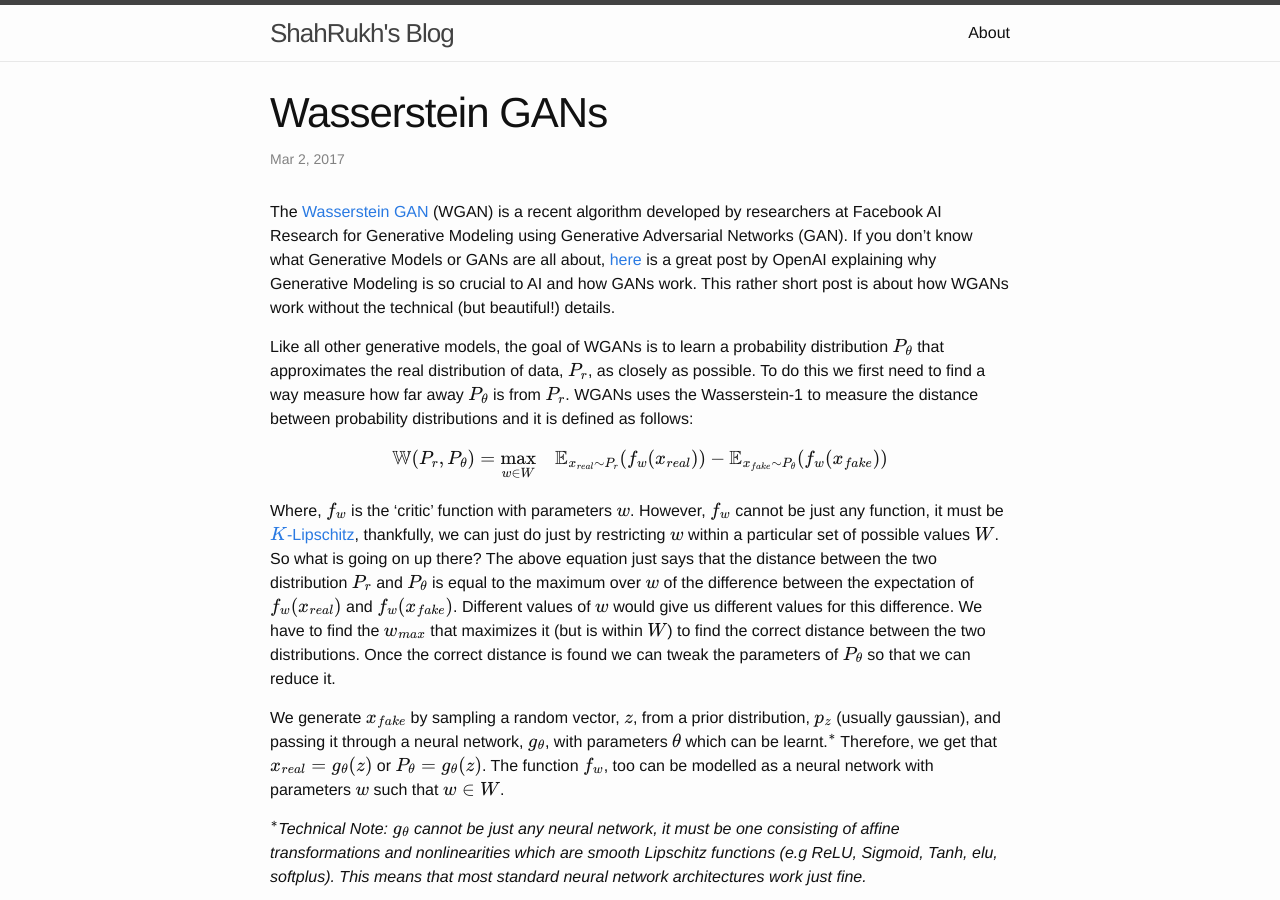
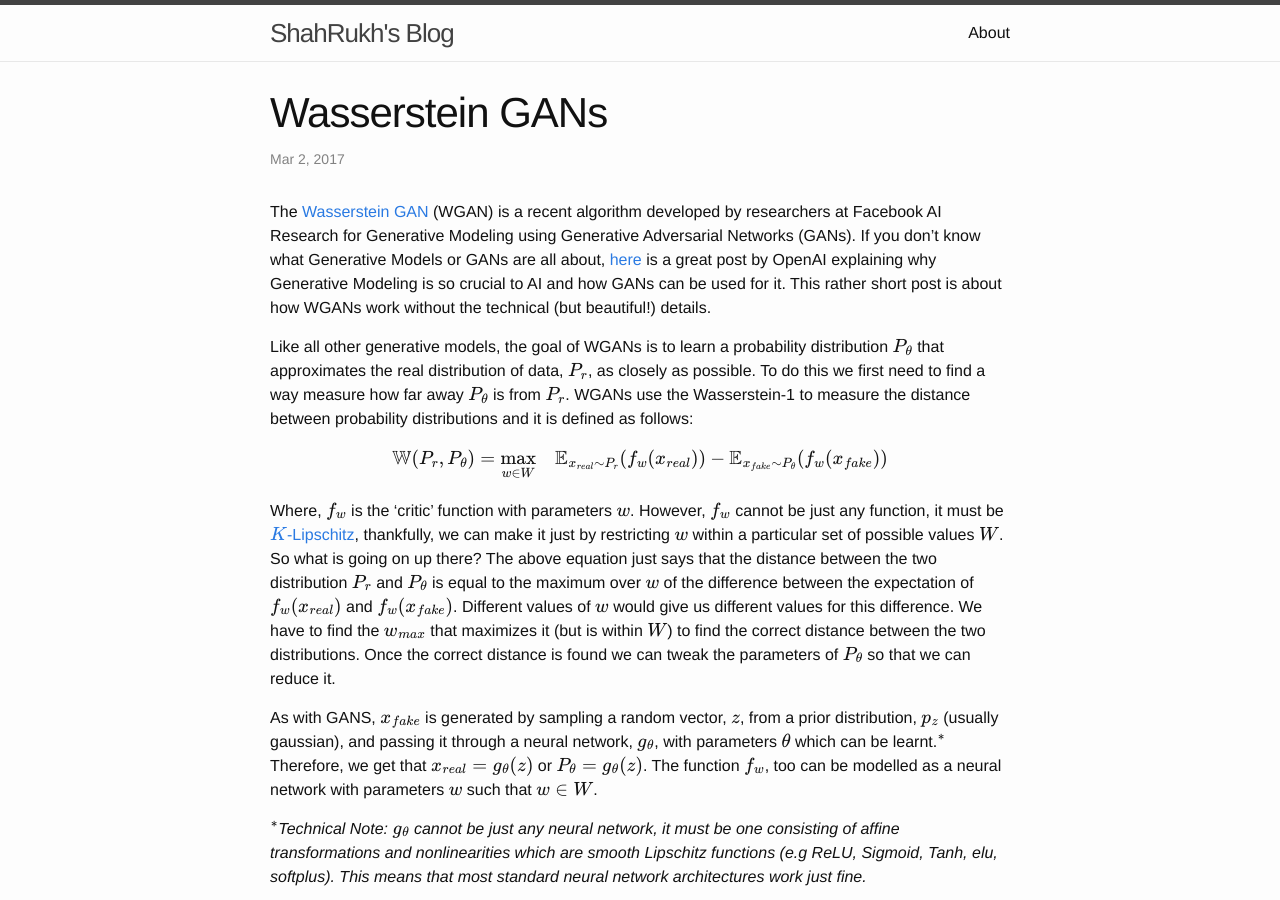
Before and after one commit to shahrukhathar/shahrukhathar.github.io, a Jekyll site: the page built from _posts/2017-03-04-Wasserstein-GANs.markdown, in a window 1280 px wide and 900 px high. Built offline with Jekyll 4.4.1, drawn with Linux system fonts in a browser that asks for light colours; formulas are drawn with MathJax 3; some of the changed text lies outside the part shown.

Commit message:
=UpdatedWGAN

```diff
--- a/_posts/2017-03-04-Wasserstein-GANs.markdown
+++ b/_posts/2017-03-04-Wasserstein-GANs.markdown
@@ -6,14 +6,14 @@
 
 The [Wasserstein GAN](https://arxiv.org/pdf/1701.07875.pdf) (WGAN) is a recent algorithm developed by researchers at
 Facebook AI Research for Generative Modeling using
-Generative Adversarial Networks (GAN).
+Generative Adversarial Networks (GANs).
 If you don't know what Generative Models or GANs are all about, [here](https://openai.com/blog/generative-models/)
-is a great post by OpenAI explaining why Generative Modeling is so crucial to AI and how GANs work. This rather short post is about how
+is a great post by OpenAI explaining why Generative Modeling is so crucial to AI and how GANs can be used for it. This rather short post is about how
 WGANs work without the technical (but beautiful!) details.
 
 Like all other generative models, the goal of WGANs is to learn a probability distribution $$P_{\theta}$$ that
 approximates the real distribution of data, $$P_{r}$$, as closely as possible. To do this we first need
-to find a way measure how far away $$P_{\theta}$$ is from $$P_{r}$$. WGANs uses the Wasserstein-1 to measure
+to find a way measure how far away $$P_{\theta}$$ is from $$P_{r}$$. WGANs use the Wasserstein-1 to measure
 the distance between probability distributions and it is defined as follows:
 
 $$
@@ -22,7 +22,7 @@
 $$
 
 Where, $$f_{w}$$ is the 'critic' function with parameters $$w$$. However, $$f_{w}$$  cannot be just any function, it must be
-[$$K$$-Lipschitz](https://en.wikipedia.org/wiki/Lipschitz_continuity), thankfully, we can just do just by restricting
+[$$K$$-Lipschitz](https://en.wikipedia.org/wiki/Lipschitz_continuity), thankfully, we can make it just by restricting
 $$w$$ within a particular set of possible
 values $$W$$. So what is going on up there? The above equation just says that the distance
 between the two distribution $$P_{r}$$ and $$P_{\theta}$$ is equal to the maximum over $$w$$ of the difference between the expectation of
@@ -31,7 +31,7 @@
 distance is found we can tweak the parameters of $$P_{\theta}$$ so that we can reduce it.
 
 
-We generate $$x_{fake}$$ by sampling a random vector, $$z$$, from a prior distribution, $$p_{z}$$ (usually gaussian), and passing it through a neural network,
+As with GANS, $$x_{fake}$$ is generated by sampling a random vector, $$z$$, from a prior distribution, $$p_{z}$$ (usually gaussian), and passing it through a neural network,
 $$g_{\theta}$$, with parameters $$\theta$$ which can be learnt.$$^{*}$$
 Therefore, we get that $$x_{real} = g_{\theta}(z)$$ or $$P_{\theta} = g_{\theta}(z)$$. The function $$f_{w}$$, too can be modelled as a neural network with parameters $$w$$ such that
 $$w \in W$$.
@@ -78,3 +78,10 @@
 ![](/images/WGAN_MLP.png)
 *Figure 2: A WGAN with an MLP architecutre trained on the LSUN_Bedrooms dataset. As the Wasserstein Loss
 goes down we see that the sample quality gets better*
+
+# Code
+[Here](https://github.com/martinarjovsky/WassersteinGAN) is the repo of the code released by the authors implementing WGANs using [Pytorch](http://pytorch.org/) to implement a WGAN with a DCGAN and MLP architectures. Volodymyr Kuleshov also has a neat implementation of WGANs in Tensorflow/Keras in this [repo](https://github.com/kuleshov).
+
+# Further Reading
+
+This post just scratches the surface of WGANs. I strongly recommend you to read the [paper](https://arxiv.org/pdf/1701.07875.pdf) if you'd like to delve deeper into how WGANs work. [Here](http://www.alexirpan.com/2017/02/22/wasserstein-gan.html?utm_content=buffer7f258&utm_medium=social&utm_source=twitter.com&utm_campaign=buffer) is also an excellent post by Alex Irpan that expands a little bit on the math of WGANs that is glossed over in the paper.
```
